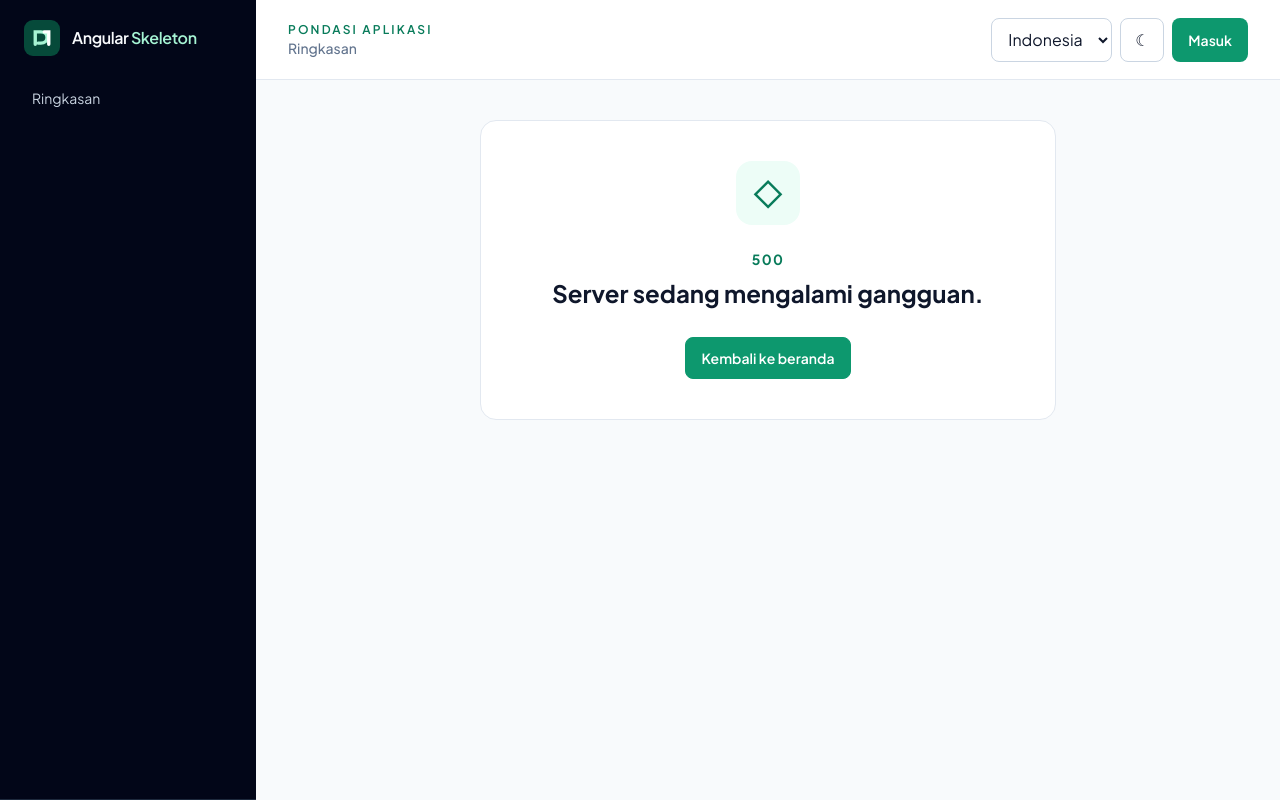
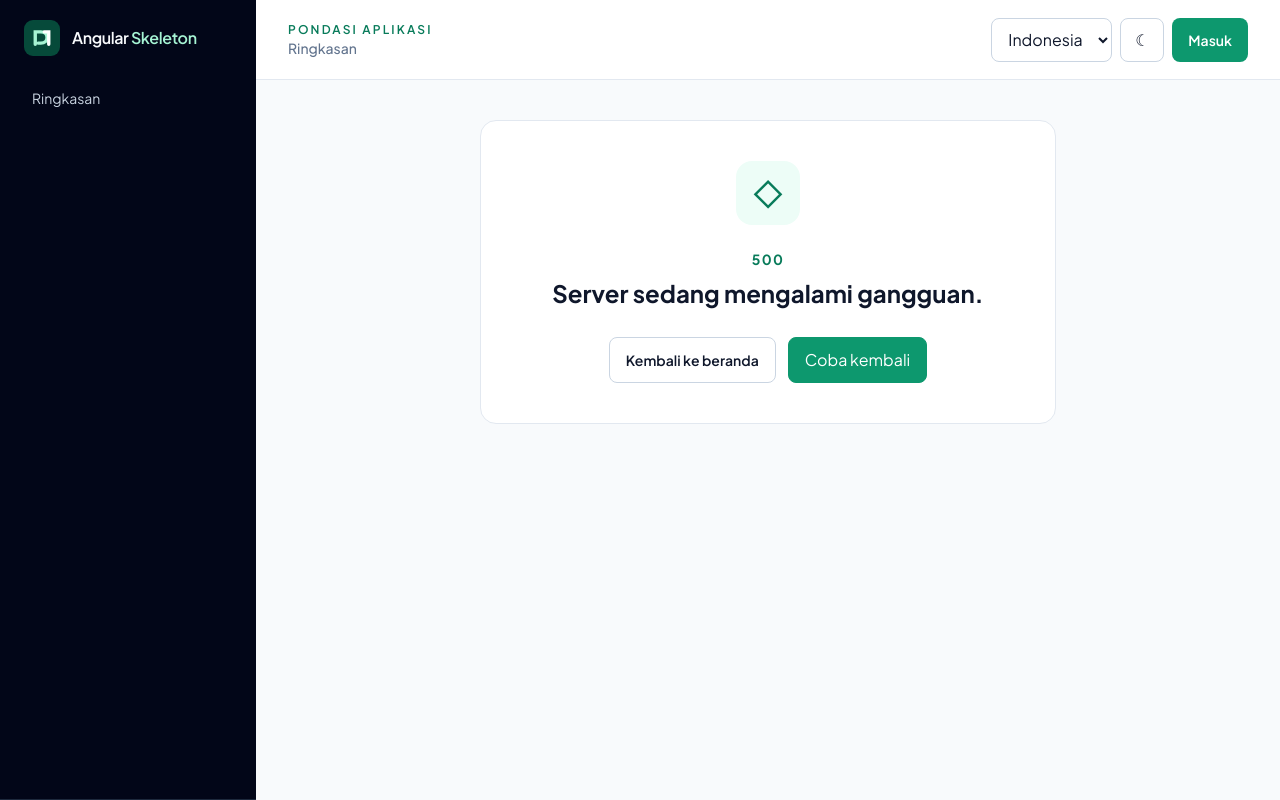
Before and after one commit to casudinlix/angular-skeleton, an Angular app: page /500 in a window 1280 px wide. Built offline with nearby package versions, Linux system fonts and the light colour scheme.

Commit message:
feat(recovery): retry unavailable sessions and handle blocked preference storage

```diff
--- /dev/null
+++ b/src/app/core/config/preference-storage.ts
@@ -0,0 +1,25 @@
+import { DOCUMENT } from '@angular/common';
+import { Injectable, inject } from '@angular/core';
+
+/** Browser preferences only. Never store credentials or session information here. */
+@Injectable({ providedIn: 'root' })
+export class PreferenceStorage {
+  private readonly document = inject(DOCUMENT);
+
+  read(key: string): string | null {
+    try {
+      return this.document.defaultView?.localStorage.getItem(key) ?? null;
+    } catch {
+      // SecurityError may occur in private browsing, sandboxed frames or blocked storage.
+      return null;
+    }
+  }
+
+  write(key: string, value: string): void {
+    try {
+      this.document.defaultView?.localStorage.setItem(key, value);
+    } catch {
+      // Preference persistence is optional, never fatal to app rendering.
+    }
+  }
+}
--- a/src/app/core/i18n/i18n.service.ts
+++ b/src/app/core/i18n/i18n.service.ts
@@ -1,20 +1,29 @@
 import { DOCUMENT } from '@angular/common';
 import { computed, inject, Injectable, signal } from '@angular/core';
+import { PreferenceStorage } from '../config/preference-storage';
 import idMessages from './locales/id.json';
 import enMessages from './locales/en.json';
 
 export type Language = 'id' | 'en';
 export type TranslationKey = keyof typeof idMessages;
-const dictionaries: Record<Language, Record<TranslationKey, string>> = { id: idMessages, en: enMessages };
+const dictionaries: Record<Language, Record<TranslationKey, string>> = {
+  id: idMessages,
+  en: enMessages,
+};
 
 @Injectable({ providedIn: 'root' })
 export class I18nService {
   private readonly document = inject(DOCUMENT);
-  private readonly storage = this.document.defaultView?.localStorage;
-  readonly language = signal<Language>(this.storage?.getItem('skeleton.language') === 'en' ? 'en' : 'id');
+  private readonly storage = inject(PreferenceStorage);
+
+  readonly language = signal<Language>(
+    this.storage.read('skeleton.language') === 'en' ? 'en' : 'id',
+  );
   readonly locale = computed(() => this.language() === 'id' ? 'id-ID' : 'en-US');
 
-  constructor() { this.document.documentElement.lang = this.language(); }
+  constructor() {
+    this.document.documentElement.lang = this.language();
+  }
 
   translate(key: TranslationKey): string {
     return dictionaries[this.language()][key] || dictionaries.id[key];
@@ -23,6 +32,6 @@ export class I18nService {
   setLanguage(value: Language): void {
     this.language.set(value);
     this.document.documentElement.lang = value;
-    try { this.storage?.setItem('skeleton.language', value); } catch { /* optional storage */ }
+    this.storage.write('skeleton.language', value);
   }
 }
--- a/src/app/core/i18n/locales/en.json
+++ b/src/app/core/i18n/locales/en.json
@@ -73,5 +73,6 @@
   "developerDescription": "External HTML templates, ID/EN JSON, and repeatable feature generation.",
   "workspaceEyebrow": "SECURE WORKSPACE",
   "customersEyebrow": "FEATURE / CUSTOMERS",
-  "loadingLabel": "Loading..."
+  "loadingLabel": "Loading...",
+  "recoveryFailed": "The server is still unavailable. Please try again."
 }
--- a/src/app/core/i18n/locales/id.json
+++ b/src/app/core/i18n/locales/id.json
@@ -73,5 +73,6 @@
   "developerDescription": "Template HTML terpisah, JSON ID/EN, serta generator fitur konsisten.",
   "workspaceEyebrow": "RUANG KERJA AMAN",
   "customersEyebrow": "MODUL / PELANGGAN",
-  "loadingLabel": "Memuat..."
+  "loadingLabel": "Memuat...",
+  "recoveryFailed": "Koneksi ke server belum pulih. Coba kembali."
 }
--- a/src/app/core/theme/theme.service.ts
+++ b/src/app/core/theme/theme.service.ts
@@ -1,16 +1,26 @@
 import { DOCUMENT } from '@angular/common';
 import { Injectable, inject, signal } from '@angular/core';
+import { PreferenceStorage } from '../config/preference-storage';
+
 export type ThemePreference = 'light' | 'dark';
+
 @Injectable({ providedIn: 'root' })
 export class ThemeService {
   private readonly document = inject(DOCUMENT);
-  private readonly storage = this.document.defaultView?.localStorage;
-  readonly theme = signal<ThemePreference>(this.storage?.getItem('skeleton.theme') === 'dark' ? 'dark' : 'light');
+  private readonly storage = inject(PreferenceStorage);
+  readonly theme = signal<ThemePreference>(
+    this.storage.read('skeleton.theme') === 'dark' ? 'dark' : 'light',
+  );
+
   constructor() { this.apply(); }
+
   toggle(): void {
     this.theme.update(current => current === 'dark' ? 'light' : 'dark');
     this.apply();
-    try { this.storage?.setItem('skeleton.theme', this.theme()); } catch { /* optional storage */ }
+    this.storage.write('skeleton.theme', this.theme());
   }
-  private apply(): void { this.document.documentElement.classList.toggle('dark', this.theme() === 'dark'); }
+
+  private apply(): void {
+    this.document.documentElement.classList.toggle('dark', this.theme() === 'dark');
+  }
 }
--- a/src/app/features/errors/error.page.ts
+++ b/src/app/features/errors/error.page.ts
@@ -1,5 +1,6 @@
-import { ChangeDetectionStrategy, Component, inject } from '@angular/core';
-import { ActivatedRoute, RouterLink } from '@angular/router';
+import { ChangeDetectionStrategy, Component, inject, signal } from '@angular/core';
+import { ActivatedRoute, Router, RouterLink } from '@angular/router';
+import { AuthService } from '../../core/auth/auth.service';
 import { I18nService, TranslationKey } from '../../core/i18n/i18n.service';
 import { UiButtonDirective } from '../../shared/ui/button.directive';
 
@@ -11,7 +12,30 @@ import { UiButtonDirective } from '../../shared/ui/button.directive';
 export class ErrorPage {
   readonly i18n = inject(I18nService);
   private readonly route = inject(ActivatedRoute);
+  private readonly router = inject(Router);
+  private readonly auth = inject(AuthService);
+  readonly busy = signal(false);
+  readonly failed = signal(false);
   readonly status = this.route.snapshot.data['status'] as '401' | '403' | '500' | 'maintenance';
   readonly messageKey: TranslationKey = this.status === '401' ? 'error401' : this.status === '403'
     ? 'error403' : this.status === '500' ? 'error500' : 'errorMaintenance';
+
+  async retry(): Promise<void> {
+    if (this.busy()) return;
+    this.busy.set(true);
+    this.failed.set(false);
+    try {
+      const session = await this.auth.retry();
+      if (session.status === 'unavailable') {
+        this.failed.set(true);
+        return;
+      }
+      const from = this.route.snapshot.queryParamMap.get('returnUrl');
+      const destination = from?.startsWith('/') && !from.startsWith('//') && !from.startsWith('/login')
+        ? from : session.status === 'authenticated' ? '/customers' : '/login';
+      await this.router.navigateByUrl(destination);
+    } finally {
+      this.busy.set(false);
+    }
+  }
 }
--- a/src/app/templates/errors/error.page.html
+++ b/src/app/templates/errors/error.page.html
@@ -2,8 +2,18 @@
   <div class="mx-auto flex size-16 items-center justify-center rounded-2xl bg-brand-50 text-3xl text-brand-700 dark:bg-slate-800">◇</div>
   <p class="mt-6 text-sm font-bold uppercase tracking-widest text-brand-700 dark:text-brand-200">{{ status }}</p>
   <h1 class="mt-2 text-2xl font-bold">{{ i18n.translate(messageKey) }}</h1>
+  @if (failed()) {
+    <p class="mt-4 text-sm text-red-700 dark:text-red-300" role="status">{{ i18n.translate('recoveryFailed') }}</p>
+  }
   <div class="mt-7 flex flex-wrap justify-center gap-3">
-    <a uiButton="primary" routerLink="/">{{ i18n.translate('backToHome') }}</a>
-    @if (status === '401') { <a uiButton="secondary" routerLink="/login">{{ i18n.translate('unauthorizedLink') }}</a> }
+    <a uiButton="secondary" routerLink="/">{{ i18n.translate('backToHome') }}</a>
+    @if (status === '401') {
+      <a uiButton="primary" routerLink="/login">{{ i18n.translate('unauthorizedLink') }}</a>
+    }
+    @if (status === '500' || status === 'maintenance') {
+      <button uiButton="primary" type="button" [disabled]="busy()" (click)="retry()">
+        {{ busy() ? i18n.translate('loadingSession') : i18n.translate('retry') }}
+      </button>
+    }
   </div>
 </section>
```
